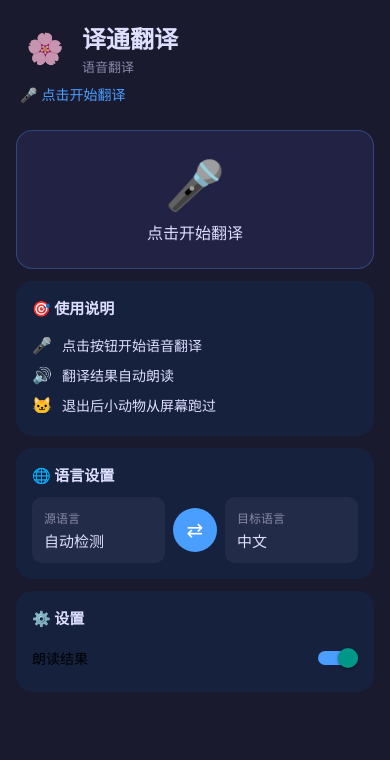
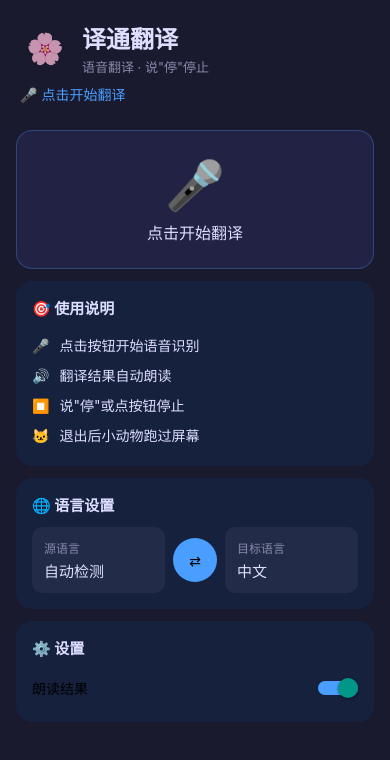
Before and after one commit to Hb987hb1/voice-translator-spirit, a React Native app: screen / in a window 390 px wide. Shown: the top 760 px of the page. Built offline with nearby package versions, Linux system fonts and the light colour scheme.

Commit message:
add/update App.tsx

```diff
--- a/App.tsx
+++ b/App.tsx
@@ -13,29 +13,21 @@ import {
   Switch,
   AppState,
   Dimensions,
+  NativeModules,
+  NativeEventEmitter,
 } from 'react-native';
 import { StatusBar } from 'expo-status-bar';
 import * as Speech from 'expo-speech';
 
 // ============================================================
-// 译通翻译 v3.1
-//
-// 【语音识别方案】
-// 用 Android 系统自带的 SpeechRecognizer（通过 Intent 启动）
-// 不依赖 expo-speech-recognition 的 native module
-//
-// 原理：startActivityForResult(RecognizerIntent)
-// 系统会弹出语音识别对话框，用户说话后返回结果
+// 译通翻译 v4.0
+// 自定义 Android 原生模块 VoiceTranslator
+// 直接调用 Android SpeechRecognizer
 // ============================================================
 
 const { width: SCREEN_W } = Dimensions.get('window');
 const SPIRITS = ['🌸', '✨', '🌟', '🦋', '🍀', '🌙', '⭐', '💫', '🌈', '🕊️'];
 const EXIT_ANIMALS = ['🐱', '🐶', '🐰', '🐧', '🦊', '🐼', '🐹', '🦁'];
-
-const THEME = {
-  bg: '#1a1a2e', card: '#16213e', accent: '#4a9eff',
-  text: '#dedeff', sub: '#8888aa', danger: '#ff4a6a',
-};
 
 const LANGUAGES: Record<string, string> = {
   auto: '自动检测', 'zh-CN': '中文', 'en': 'English', 'ja': '日本語',
@@ -56,10 +48,11 @@ async function translateText(text: string, source: string, target: string): Prom
   } catch { return text; }
 }
 
-// ---- 尝试加载 expo-speech-recognition ----
-let SR: any = null;
+// ---- 自定义原生模块 ----
+const VT = NativeModules.VoiceTranslator;
+let VTEvent: NativeEventEmitter | null = null;
 try {
-  SR = require('expo-speech-recognition').ExpoSpeechRecognitionModule;
+  if (VT) VTEvent = new NativeEventEmitter(VT);
 } catch {}
 
 export default function App() {
@@ -81,35 +74,33 @@ export default function App() {
   const sLang = useRef(sourceLang);
   const tLang = useRef(targetLang);
   const speakRef = useRef(speakResult);
-  const isListeningRef = useRef(false);
+  const isListenRef = useRef(false);
+  const subsRef = useRef<any[]>([]);
+
   useEffect(() => { sLang.current = sourceLang; }, [sourceLang]);
   useEffect(() => { tLang.current = targetLang; }, [targetLang]);
   useEffect(() => { speakRef.current = speakResult; }, [speakResult]);
-  useEffect(() => { isListeningRef.current = isListening; }, [isListening]);
+  useEffect(() => { isListenRef.current = isListening; }, [isListening]);
 
   // 动画
   const pulse = useRef(new Animated.Value(1)).current;
-  const fade = useRef(new Animated.Value(0)).current;
   useEffect(() => {
     Animated.loop(Animated.sequence([
       Animated.timing(pulse, { toValue: 0.7, duration: 2000, easing: Easing.inOut(Easing.sin), useNativeDriver: true }),
       Animated.timing(pulse, { toValue: 1, duration: 2000, easing: Easing.inOut(Easing.sin), useNativeDriver: true }),
     ])).start();
     const t = setInterval(() => setSpirit(SPIRITS[Math.floor(Math.random() * SPIRITS.length)]), 8000);
-    Animated.timing(fade, { toValue: 1, duration: 400, useNativeDriver: true }).start();
     return () => clearInterval(t);
   }, []);
 
   // 退出动物
   const animalX = useRef(new Animated.Value(SCREEN_W + 50)).current;
-  const animalY = useRef(new Animated.Value(200)).current;
-  const animalKey = useRef(0);
-  const showAnimalRun = useCallback(() => {
+  const animKey = useRef(0);
+  const doExitAnim = useCallback(() => {
     const a = EXIT_ANIMALS[Math.floor(Math.random() * EXIT_ANIMALS.length)];
     setAnimal(a);
-    animalKey.current++;
+    animKey.current++;
     animalX.setValue(SCREEN_W + 30);
-    animalY.setValue(60 + Math.random() * 150);
     setShowAnimal(true);
     Animated.timing(animalX, {
       toValue: -120, duration: 2500 + Math.random() * 1500,
@@ -119,83 +110,108 @@ export default function App() {
 
   useEffect(() => {
     const sub = AppState.addEventListener('change', (state) => {
-      if (state === 'background') { showAnimalRun(); }
+      if (state === 'background') { stopListen(); doExitAnim(); }
     });
     return () => sub.remove();
   }, []);
 
-  // ---- 语音识别（方式1：expo-speech-recognition native module） ----
-  const listenersRef = useRef<any[]>([]);
-  const clearListeners = useCallback(() => {
-    listenersRef.current.forEach((s: any) => { try { s.remove(); } catch {} });
-    listenersRef.current = [];
+  // ---- 语音识别 ----
+  const startListen = useCallback(() => {
+    if (!VT) { setStatusText('❌ 语音模块未加载'); return; }
+
+    // 先检查权限
+    VT.checkPermission().then((granted: boolean) => {
+      if (granted) {
+        doStart();
+      } else {
+        // 请求权限
+        VT.requestPermission().then((ok: boolean) => {
+          if (ok) doStart();
+          else Alert.alert('需要权限', '请允许麦克风权限');
+        }).catch(() => doStart());
+      }
+    });
   }, []);
 
-  const startWithNativeModule = useCallback(() => {
-    if (!SR) return false;
+  const doStart = useCallback(() => {
+    if (!VT) return;
 
-    clearListeners();
+    // 清除旧的监听器
+    subsRef.current.forEach((s: any) => s.remove());
+    subsRef.current = [];
+
     setIsListening(true);
-    setStatusText('🔴 聆听中...');
+    isListenRef.current = true;
+    setStatusText('🔴 聆听中...说"停"停止');
 
-    // 订阅事件
-    const onResult = SR.addListener?.('result', (event: any) => {
-      const transcript = event?.results?.[0]?.transcript || '';
-      const isFinal = event?.isFinal;
+    // 监听事件
+    const onResult = VTEvent?.addListener('onResult', (e: any) => {
+      const text = e?.text || '';
+      const isFinal = e?.isFinal;
 
-      if (isFinal && transcript.trim()) {
-        handleTranslation(transcript);
-      } else if (!isFinal && transcript.trim()) {
-        setPartialText(transcript);
+      if (isFinal && text.trim()) {
+        // 检查停止命令
+        const lower = text.trim().toLowerCase();
+        if (lower === '停' || lower === '停止' || lower === 'ting') {
+          stopListen();
+          return;
         }
-
-      // 检查停止
-      if (isFinal && ['停', '停止'].includes(transcript.trim())) {
-        stopListening();
+        handleTranslate(text);
+      } else if (!isFinal && text.trim()) {
+        setPartialText(text);
       }
     });
 
-    const onError = SR.addListener?.('error', () => {});
-    const onEnd = SR.addListener?.('end', () => {
-      clearListeners();
-      if (isListeningRef.current) {
-        setTimeout(() => SR?.start({ lang: 'zh-CN', interimResults: true, continuous: true }), 50);
-      }
+    const onError = VTEvent?.addListener('onError', (e: any) => {
+      const msg = e?.message || '';
+      if (msg.includes('未识别') || msg.includes('超时')) return;
+      console.warn('VT Error:', msg);
     });
 
-    if (onResult) listenersRef.current = [onResult, onError, onEnd].filter(Boolean);
+    const onEnd = VTEvent?.addListener('onEnd', () => {
+      // Android 每次结果后自动结束，自动重启实现持续翻译
+      setTimeout(() => {
+        if (isListenRef.current && VT) {
+          doStart();
+        }
+      }, 100);
+    });
 
+    subsRef.current = [onResult, onError, onEnd].filter(Boolean);
+
+    // 启动识别
     try {
-      SR.start({ lang: 'zh-CN', interimResults: true, continuous: true });
-      return true;
-    } catch {
-      return false;
+      VT.startListening({
+        language: sLang.current === 'auto' ? 'zh-CN' : sLang.current,
+        continuous: true,
+        interimResults: true,
+        wakewordMode: false,
+      });
+    } catch (e: any) {
+      setIsListening(false);
+      isListenRef.current = false;
+      setStatusText('❌ 启动失败');
     }
   }, []);
 
-  // ---- 语音识别（方式2：使用 Android Voice Intent） ----
-  // 在 React Native 中启动系统语音识别
-  const startWithVoiceIntent = useCallback(() => {
-    // 这里使用系统自带的语音识别
-    // 通过 Linking 打开语音输入
-    const { Linking } = require('react-native');
-    const url = `https://www.google.com/search?q=${encodeURIComponent('')}&source=android-voice`;
-    // 实际上 RN 没有直接的 startActivityForResult 能力
-    // 需要写原生模块
-    setStatusText('⚠️ 请安装语音模块');
+  const stopListen = useCallback(() => {
+    subsRef.current.forEach((s: any) => s.remove());
+    subsRef.current = [];
+    try { VT?.stopListening?.(); } catch {}
     setIsListening(false);
+    isListenRef.current = false;
+    setPartialText('');
+    setStatusText('⏹️ 已停止');
   }, []);
 
-  // ---- 翻译处理 ----
-  const handleTranslation = useCallback((text: string) => {
+  const handleTranslate = useCallback((text: string) => {
     setOriginalText(text);
     setPartialText('');
     setStatusText('🔍 翻译中...');
 
     translateText(text, sLang.current, tLang.current).then((res) => {
       setTranslatedText(res);
-      setStatusText('✅ 翻译完成');
-
+      setStatusText('🔴 翻译完成');
       if (speakRef.current && res && res !== text) {
         Speech.speak(res, {
           language: tLang.current === 'zh-CN' ? 'zh-CN' : tLang.current,
@@ -209,142 +225,118 @@ export default function App() {
     });
   }, []);
 
-  const stopListening = useCallback(() => {
-    clearListeners();
-    try { SR?.stop?.(); } catch {}
-    try { SR?.abort?.(); } catch {}
-    setIsListening(false);
-    setPartialText('');
-    setStatusText('⏹️ 已停止');
-  }, [clearListeners]);
-
   // ---- 按钮 ----
-  const onMainButton = useCallback(() => {
-    if (isListening) {
-      stopListening();
-      return;
-    }
-
-    // 尝试方式1
-    if (SR) {
-      const started = startWithNativeModule();
-      if (started) return;
-    }
-
-    // 方式1失败，提示
-    setStatusText('❌ 语音模块不可用');
-    Alert.alert('提示', '语音识别模块未加载，请确认已安装 expo-speech-recognition');
-  }, [isListening, stopListening, startWithNativeModule]);
+  const onMain = useCallback(() => {
+    if (isListening) { stopListen(); }
+    else { startListen(); }
+  }, [isListening, stopListen, startListen]);
 
   // ---- 语言 ----
   const swap = useCallback(() => {
     if (sourceLang !== 'auto') { setSourceLang(targetLang); setTargetLang(sourceLang); }
   }, [sourceLang, targetLang]);
-  const getLabel = (c: string) => LANGUAGES[c] || c;
+  const gl = (c: string) => LANGUAGES[c] || c;
 
-  const Picker = ({ visible, onClose, onSelect, excludeAuto }: any) => {
+  const Picker = ({ visible, onClose, onSelect, excludeAuto }: { visible: boolean; onClose: () => void; onSelect: (c: string) => void; excludeAuto: boolean }) => {
     if (!visible) return null;
     const codes = excludeAuto ? LANG_CODES.filter(c => c !== 'auto') : LANG_CODES;
     return (
-      <View style={sty.overlay}>
-        <View style={sty.pickerBox}>
-          <Text style={sty.pickerTitle}>选择语言</Text>
-          <ScrollView style={sty.pickerList}>
+      <View style={st.overlay}>
+        <View style={st.pickerBox}>
+          <Text style={st.pickerTitle}>选择语言</Text>
+          <ScrollView style={st.pickerList}>
             {codes.map(code => (
-              <TouchableOpacity key={code} style={sty.pickerItem} onPress={() => { onSelect(code); onClose(); }}>
-                <Text style={sty.pickerText}>{LANGUAGES[code]}</Text>
-                <Text style={sty.pickerCode}>{code}</Text>
+              <TouchableOpacity key={code} style={st.pickerItem} onPress={() => { onSelect(code); onClose(); }}>
+                <Text style={st.pickerText}>{LANGUAGES[code]}</Text>
+                <Text style={st.pickerCode}>{code}</Text>
               </TouchableOpacity>
             ))}
           </ScrollView>
-          <TouchableOpacity style={sty.pickerClose} onPress={onClose}><Text style={sty.pickerCloseText}>关闭</Text></TouchableOpacity>
+          <TouchableOpacity style={st.pickerClose} onPress={onClose}><Text style={st.pickerCloseText}>关闭</Text></TouchableOpacity>
         </View>
       </View>
     );
   };
 
   return (
-    <SafeAreaView style={sty.container}>
+    <SafeAreaView style={st.c}>
       <StatusBar style="light" />
 
       {showAnimal && (
-        <View style={sty.animalOverlay} pointerEvents="none" key={animalKey.current}>
-          <Animated.View style={[sty.animalWrap, { transform: [{ translateX: animalX }, { translateY: animalY }] }]}>
-            <Text style={sty.animalEmoji}>{animal}</Text>
+        <View style={st.ao} pointerEvents="none" key={animKey.current}>
+          <Animated.View style={[st.aw, { transform: [{ translateX: animalX }] }]}>
+            <Text style={st.ae}>{animal}</Text>
           </Animated.View>
         </View>
       )}
 
-      <Animated.View style={[sty.main, { opacity: fade }]}>
-        <View style={sty.header}>
-          <View style={sty.titleRow}>
-            <Animated.Text style={[sty.spirit, { opacity: pulse, transform: [{ scale: pulse }] }]}>{spirit}</Animated.Text>
+      <View style={st.h}>
+        <View style={st.tr}>
+          <Animated.Text style={[st.si, { opacity: pulse, transform: [{ scale: pulse }] }]}>{spirit}</Animated.Text>
           <View>
-              <Text style={sty.title}>译通翻译</Text>
-              <Text style={sty.sub}>语音翻译</Text>
+            <Text style={st.t}>译通翻译</Text>
+            <Text style={st.su}>语音翻译 · 说"停"停止</Text>
           </View>
         </View>
-          <Text style={sty.status}>{statusText}</Text>
+        <Text style={st.st}>{statusText}</Text>
       </View>
 
-        <ScrollView style={sty.scroll} contentContainerStyle={sty.scrollIn}>
-          <TouchableOpacity style={[sty.btn, isListening && sty.btnAct]} onPress={onMainButton} activeOpacity={0.7}>
-            <Text style={sty.btnIcon}>{isListening ? '🔴' : '🎤'}</Text>
-            <Text style={sty.btnText}>{isListening ? '点击停止\n说"停"也可停止' : '点击开始翻译'}</Text>
+      <ScrollView style={st.s} contentContainerStyle={st.si2}>
+        <TouchableOpacity style={[st.b, isListening && st.ba]} onPress={onMain} activeOpacity={0.7}>
+          <Text style={st.bi}>{isListening ? '🔴' : '🎤'}</Text>
+          <Text style={st.bt}>{isListening ? '点击停止\n说"停"也可停止' : '点击开始翻译'}</Text>
         </TouchableOpacity>
 
-          <View style={sty.card}>
-            <Text style={sty.cardT}>🎯 使用说明</Text>
-            {[['🎤', '点击按钮开始语音翻译'], ['🔊', '翻译结果自动朗读'], ['🐱', '退出后小动物从屏幕跑过']].map(([ico, txt], i) => (
-              <View key={i} style={sty.helpR}><Text style={sty.helpI}>{ico}</Text><Text style={sty.helpT}>{txt}</Text></View>
+        <View style={st.cd}>
+          <Text style={st.ct}>🎯 使用说明</Text>
+          {[['🎤', '点击按钮开始语音识别'], ['🔊', '翻译结果自动朗读'], ['⏹️', '说"停"或点按钮停止'], ['🐱', '退出后小动物跑过屏幕']].map(([ico, txt], i) => (
+            <View key={i} style={st.hr}><Text>{ico}</Text><Text style={st.ht}>{txt}</Text></View>
           ))}
         </View>
 
-          {partialText ? <View style={sty.card}><Text style={sty.cardT}>🎤 正在听...</Text><Text style={sty.partial}>{partialText}</Text></View> : null}
+        {partialText ? <View style={st.cd}><Text style={st.ct}>🎤 正在听...</Text><Text style={st.pt}>{partialText}</Text></View> : null}
 
         {originalText ? (
-            <View style={sty.card}>
-              <Text style={sty.cardT}>📝 翻译结果</Text>
-              <View><Text style={sty.trL}>原文</Text><Text style={sty.trT}>{originalText}</Text></View>
-              <View style={sty.div} />
-              <View><Text style={sty.trL}>译文</Text><Text style={[sty.trT, sty.trR]}>{translatedText}</Text></View>
+          <View style={st.cd}>
+            <Text style={st.ct}>📝 翻译结果</Text>
+            <View><Text style={st.tl}>原文</Text><Text style={st.tt}>{originalText}</Text></View>
+            <View style={st.d} />
+            <View><Text style={st.tl}>译文</Text><Text style={[st.tt, st.trr]}>{translatedText}</Text></View>
           </View>
         ) : null}
 
-          <View style={sty.card}>
-            <Text style={sty.cardT}>🌐 语言设置</Text>
-            <View style={sty.langR}>
-              <TouchableOpacity style={sty.langS} onPress={() => setShowSourcePicker(true)}>
-                <Text style={sty.langLb}>源语言</Text><Text style={sty.langV}>{getLabel(sourceLang)}</Text>
+        <View style={st.cd}>
+          <Text style={st.ct}>🌐 语言设置</Text>
+          <View style={st.lr}>
+            <TouchableOpacity style={st.ls} onPress={() => setShowSourcePicker(true)}>
+              <Text style={st.ll}>源语言</Text><Text style={st.lv}>{gl(sourceLang)}</Text>
             </TouchableOpacity>
-              <TouchableOpacity style={sty.swapB} onPress={swap}><Text style={sty.swapI}>⇄</Text></TouchableOpacity>
-              <TouchableOpacity style={sty.langS} onPress={() => setShowTargetPicker(true)}>
-                <Text style={sty.langLb}>目标语言</Text><Text style={sty.langV}>{getLabel(targetLang)}</Text>
+            <TouchableOpacity style={st.sb} onPress={swap}><Text>⇄</Text></TouchableOpacity>
+            <TouchableOpacity style={st.ls} onPress={() => setShowTargetPicker(true)}>
+              <Text style={st.ll}>目标语言</Text><Text style={st.lv}>{gl(targetLang)}</Text>
             </TouchableOpacity>
           </View>
         </View>
 
-          <View style={sty.card}>
-            <Text style={sty.cardT}>⚙️ 设置</Text>
-            <View style={sty.setR}>
-              <Text>朗读结果</Text>
+        <View style={st.cd}>
+          <Text style={st.ct}>⚙️ 设置</Text>
+          <View style={st.sr}><Text>朗读结果</Text>
             <Switch value={speakResult} onValueChange={setSpeakResult} trackColor={{ false: '#333', true: '#4a9eff' }} thumbColor="#fff" />
           </View>
         </View>
 
         {history.length > 0 && (
-            <View style={sty.card}>
-              <Text style={sty.cardT}>📋 翻译历史</Text>
+          <View style={st.cd}>
+            <Text style={st.ct}>📋 翻译历史</Text>
             {history.slice(0, 5).map(item => (
-                <View key={item.id} style={sty.histI}>
-                  <Text style={sty.histO} numberOfLines={1}>{item.original}</Text>
-                  <Text style={sty.histT} numberOfLines={1}>{item.translated}</Text>
+              <View key={item.id} style={st.hi}>
+                <Text style={st.ho} numberOfLines={1}>{item.original}</Text>
+                <Text style={st.htr} numberOfLines={1}>{item.translated}</Text>
               </View>
             ))}
           </View>
         )}
       </ScrollView>
-      </Animated.View>
 
       <Picker visible={showSourcePicker} onClose={() => setShowSourcePicker(false)} onSelect={c => setSourceLang(c)} excludeAuto={false} />
       <Picker visible={showTargetPicker} onClose={() => setShowTargetPicker(false)} onSelect={c => setTargetLang(c)} excludeAuto={true} />
@@ -352,50 +344,48 @@ export default function App() {
   );
 }
 
-const sty = StyleSheet.create({
-  container: { flex: 1, backgroundColor: THEME.bg },
-  main: { flex: 1 },
-  animalOverlay: { ...StyleSheet.absoluteFillObject, backgroundColor: 'rgba(0,0,0,0.5)', zIndex: 9999 },
-  animalWrap: { position: 'absolute' },
-  animalEmoji: { fontSize: 48 },
-  header: { paddingTop: Platform.OS === 'android' ? 40 : 20, paddingHorizontal: 20, paddingBottom: 10 },
-  titleRow: { flexDirection: 'row', alignItems: 'center', gap: 12 },
-  spirit: { fontSize: 40 },
-  title: { fontSize: 24, fontWeight: 'bold', color: THEME.text },
-  sub: { fontSize: 13, color: THEME.sub, marginTop: 2 },
-  status: { fontSize: 14, color: THEME.accent, marginTop: 8 },
-  scroll: { flex: 1 },
-  scrollIn: { padding: 16, gap: 12 },
-  btn: { backgroundColor: '#222244', borderRadius: 16, padding: 24, alignItems: 'center', borderWidth: 1, borderColor: 'rgba(74,158,255,0.3)' },
-  btnAct: { borderColor: '#ff4a6a', backgroundColor: '#2a1a2e' },
-  btnIcon: { fontSize: 48, marginBottom: 8 },
-  btnText: { fontSize: 16, color: THEME.text, textAlign: 'center', lineHeight: 22 },
-  card: { backgroundColor: THEME.card, borderRadius: 16, padding: 16 },
-  cardT: { fontSize: 15, fontWeight: 'bold', color: THEME.text, marginBottom: 12 },
-  helpR: { flexDirection: 'row', alignItems: 'center', paddingVertical: 5, gap: 10 },
-  helpI: { fontSize: 16 }, helpT: { fontSize: 14, color: THEME.text },
-  trL: { fontSize: 12, color: THEME.sub, marginBottom: 3 },
-  trT: { fontSize: 16, color: THEME.text, lineHeight: 22 },
-  trR: { color: '#4affaa', fontWeight: '500' },
-  div: { height: 1, backgroundColor: 'rgba(255,255,255,0.1)', marginVertical: 8 },
-  partial: { fontSize: 18, color: '#ffcc4a', fontStyle: 'italic' },
-  langR: { flexDirection: 'row', alignItems: 'center', gap: 8 },
-  langS: { flex: 1, backgroundColor: 'rgba(255,255,255,0.05)', borderRadius: 10, padding: 12 },
-  langLb: { fontSize: 12, color: THEME.sub, marginBottom: 4 },
-  langV: { fontSize: 15, color: THEME.text, fontWeight: '500' },
-  swapB: { width: 44, height: 44, borderRadius: 22, backgroundColor: THEME.accent, alignItems: 'center', justifyContent: 'center' },
-  swapI: { fontSize: 20, color: '#fff' },
-  setR: { flexDirection: 'row', justifyContent: 'space-between', alignItems: 'center', paddingVertical: 8 },
-  histI: { paddingVertical: 8, borderBottomWidth: 1, borderBottomColor: 'rgba(255,255,255,0.05)' },
-  histO: { fontSize: 14, color: THEME.sub },
-  histT: { fontSize: 14, color: '#4affaa', marginTop: 2 },
+const st = StyleSheet.create({
+  c: { flex: 1, backgroundColor: '#1a1a2e' },
+  ao: { position: 'absolute', top: 0, left: 0, right: 0, bottom: 0, backgroundColor: 'rgba(0,0,0,0.5)', zIndex: 9999 },
+  aw: { position: 'absolute', bottom: 100 },
+  ae: { fontSize: 48 },
+  h: { paddingTop: Platform.OS === 'android' ? 40 : 20, paddingHorizontal: 20, paddingBottom: 10 },
+  tr: { flexDirection: 'row', alignItems: 'center', gap: 12 },
+  si: { fontSize: 40 },
+  t: { fontSize: 24, fontWeight: 'bold', color: '#dedeff' },
+  su: { fontSize: 13, color: '#8888aa', marginTop: 2 },
+  st: { fontSize: 14, color: '#4a9eff', marginTop: 8 },
+  s: { flex: 1 },
+  si2: { padding: 16, gap: 12 },
+  b: { backgroundColor: '#222244', borderRadius: 16, padding: 24, alignItems: 'center', borderWidth: 1, borderColor: 'rgba(74,158,255,0.3)' },
+  ba: { borderColor: '#ff4a6a', backgroundColor: '#2a1a2e' },
+  bi: { fontSize: 48, marginBottom: 8 },
+  bt: { fontSize: 16, color: '#dedeff', textAlign: 'center', lineHeight: 22 },
+  cd: { backgroundColor: '#16213e', borderRadius: 16, padding: 16 },
+  ct: { fontSize: 15, fontWeight: 'bold', color: '#dedeff', marginBottom: 12 },
+  hr: { flexDirection: 'row', alignItems: 'center', paddingVertical: 5, gap: 10 },
+  ht: { fontSize: 14, color: '#dedeff' },
+  pt: { fontSize: 18, color: '#ffcc4a', fontStyle: 'italic' },
+  tl: { fontSize: 12, color: '#8888aa', marginBottom: 3 },
+  tt: { fontSize: 16, color: '#dedeff', lineHeight: 22 },
+  trr: { color: '#4affaa', fontWeight: '500' },
+  d: { height: 1, backgroundColor: 'rgba(255,255,255,0.1)', marginVertical: 8 },
+  lr: { flexDirection: 'row', alignItems: 'center', gap: 8 },
+  ls: { flex: 1, backgroundColor: 'rgba(255,255,255,0.05)', borderRadius: 10, padding: 12 },
+  ll: { fontSize: 12, color: '#8888aa', marginBottom: 4 },
+  lv: { fontSize: 15, color: '#dedeff', fontWeight: '500' },
+  sb: { width: 44, height: 44, borderRadius: 22, backgroundColor: '#4a9eff', alignItems: 'center', justifyContent: 'center' },
+  sr: { flexDirection: 'row', justifyContent: 'space-between', alignItems: 'center', paddingVertical: 8 },
+  hi: { paddingVertical: 8, borderBottomWidth: 1, borderBottomColor: 'rgba(255,255,255,0.05)' },
+  ho: { fontSize: 14, color: '#8888aa' },
+  htr: { fontSize: 14, color: '#4affaa', marginTop: 2 },
   overlay: { position: 'absolute', top: 0, left: 0, right: 0, bottom: 0, backgroundColor: 'rgba(0,0,0,0.7)', justifyContent: 'center', alignItems: 'center', zIndex: 999 },
-  pickerBox: { backgroundColor: THEME.card, borderRadius: 20, width: '85%', maxHeight: '70%', padding: 20 },
-  pickerTitle: { fontSize: 18, fontWeight: 'bold', color: THEME.text, marginBottom: 12, textAlign: 'center' },
+  pickerBox: { backgroundColor: '#16213e', borderRadius: 20, width: '85%', maxHeight: '70%', padding: 20 },
+  pickerTitle: { fontSize: 18, fontWeight: 'bold', color: '#dedeff', marginBottom: 12, textAlign: 'center' },
   pickerList: { maxHeight: 400 },
   pickerItem: { flexDirection: 'row', justifyContent: 'space-between', paddingVertical: 12, paddingHorizontal: 8, borderBottomWidth: 1, borderBottomColor: 'rgba(255,255,255,0.05)' },
-  pickerText: { fontSize: 16, color: THEME.text },
-  pickerCode: { fontSize: 12, color: THEME.sub },
-  pickerClose: { marginTop: 12, alignItems: 'center', padding: 12, backgroundColor: THEME.accent, borderRadius: 10 },
+  pickerText: { fontSize: 16, color: '#dedeff' },
+  pickerCode: { fontSize: 12, color: '#8888aa' },
+  pickerClose: { marginTop: 12, alignItems: 'center', padding: 12, backgroundColor: '#4a9eff', borderRadius: 10 },
   pickerCloseText: { fontSize: 16, color: '#fff', fontWeight: '600' },
 });
```
Lines whose indentation alone changed are shown as unchanged.
